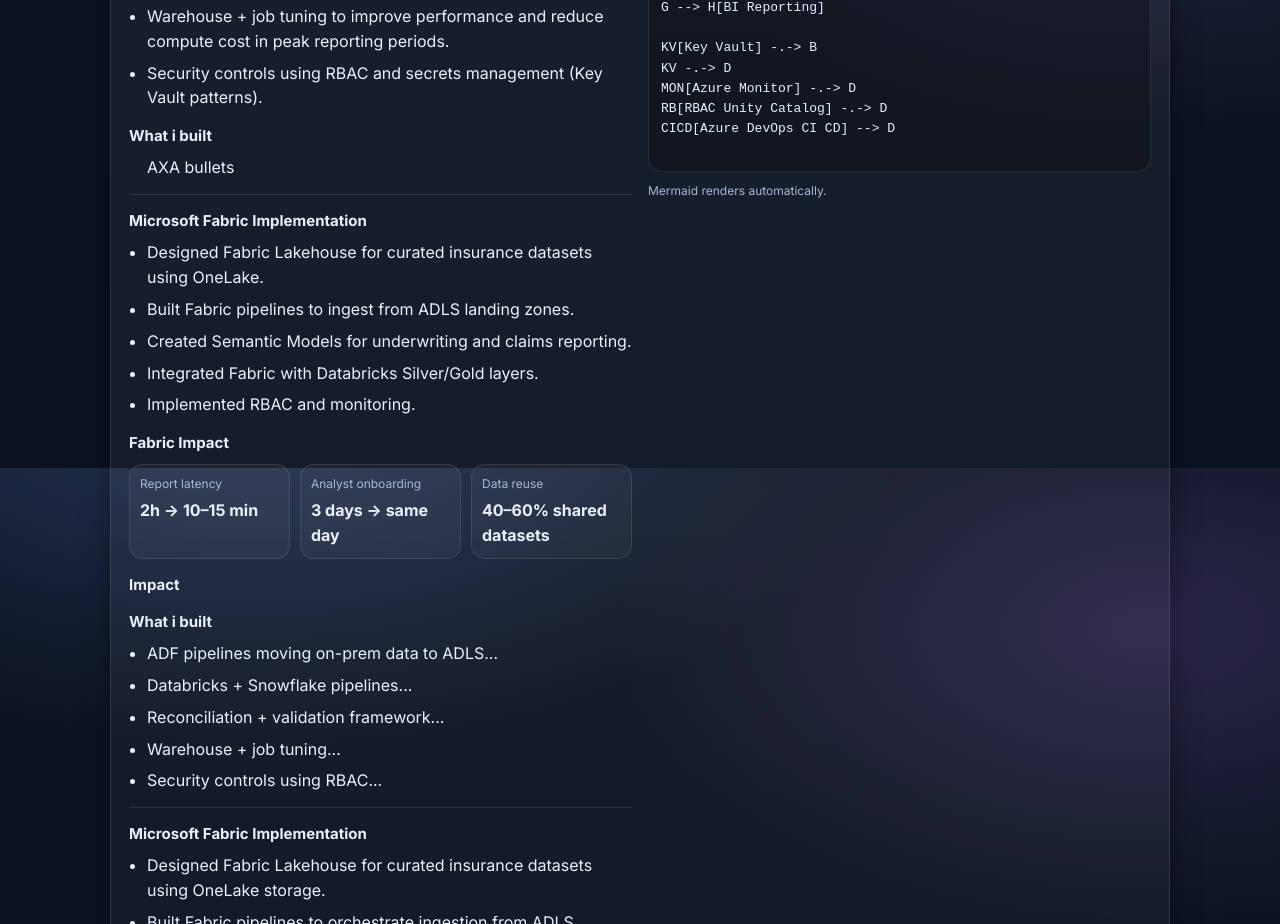
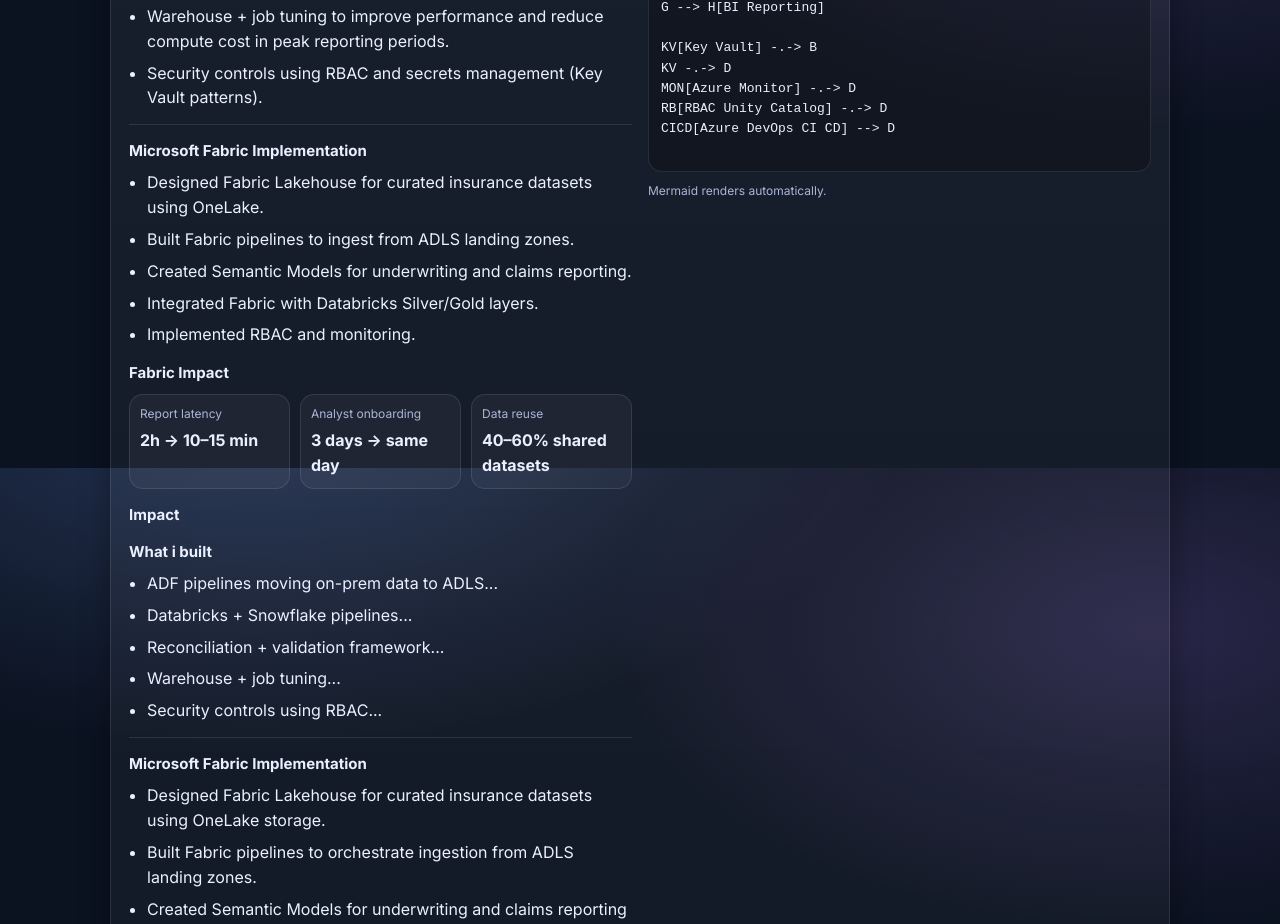
Before and after one commit to popuris3/sivaji-portfolio, a plain HTML site: page index.html in a window 1280 px wide. Shown: the part 1132-2056 px from the top of the page. Drawn offline with Linux system fonts and the light colour scheme.

Commit message:
Remove 'What I built' section from index.html
Removed 'What I built' section and its content from index.html.

```diff
--- a/index.html
+++ b/index.html
@@ -163,11 +163,6 @@
                 <li>Warehouse + job tuning to improve performance and reduce compute cost in peak reporting periods.</li>
                 <li>Security controls using RBAC and secrets management (Key Vault patterns).</li>
               </ul>
-              <h4>What i built</h4>
-<ul>
-  AXA bullets
-</ul>
-
 <!-- ✅ STEP 2 START -->
 <hr class="sep" />
 
```
